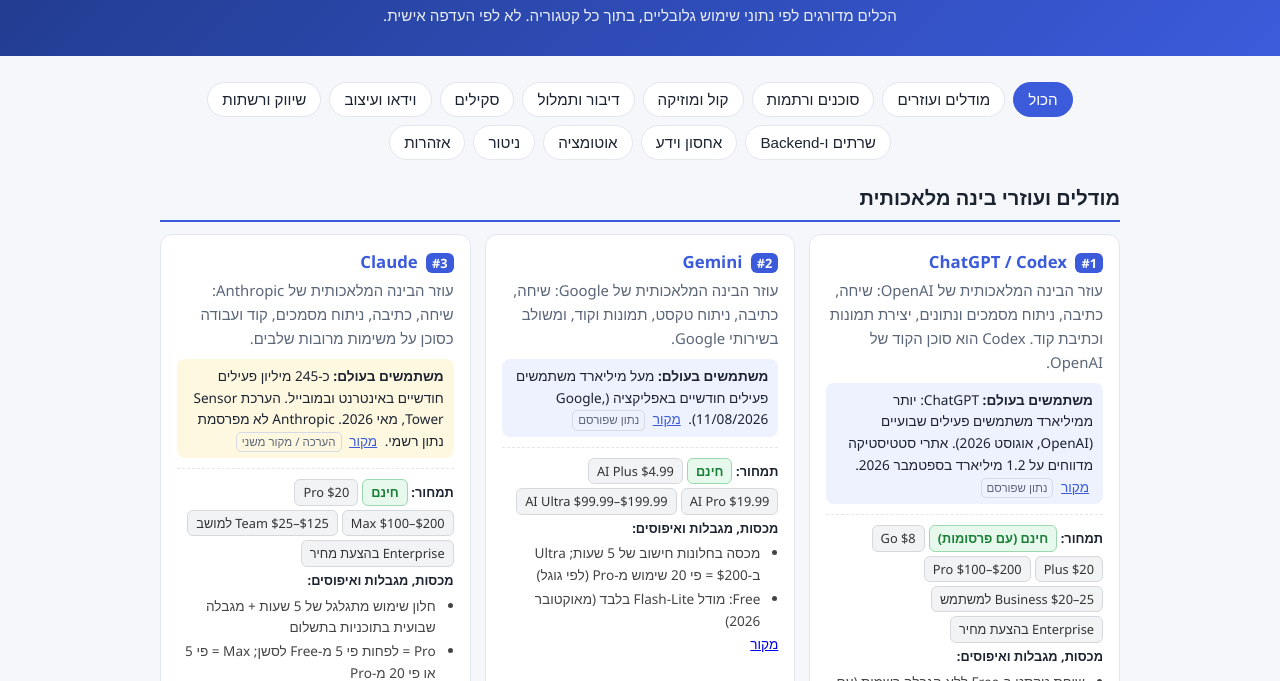
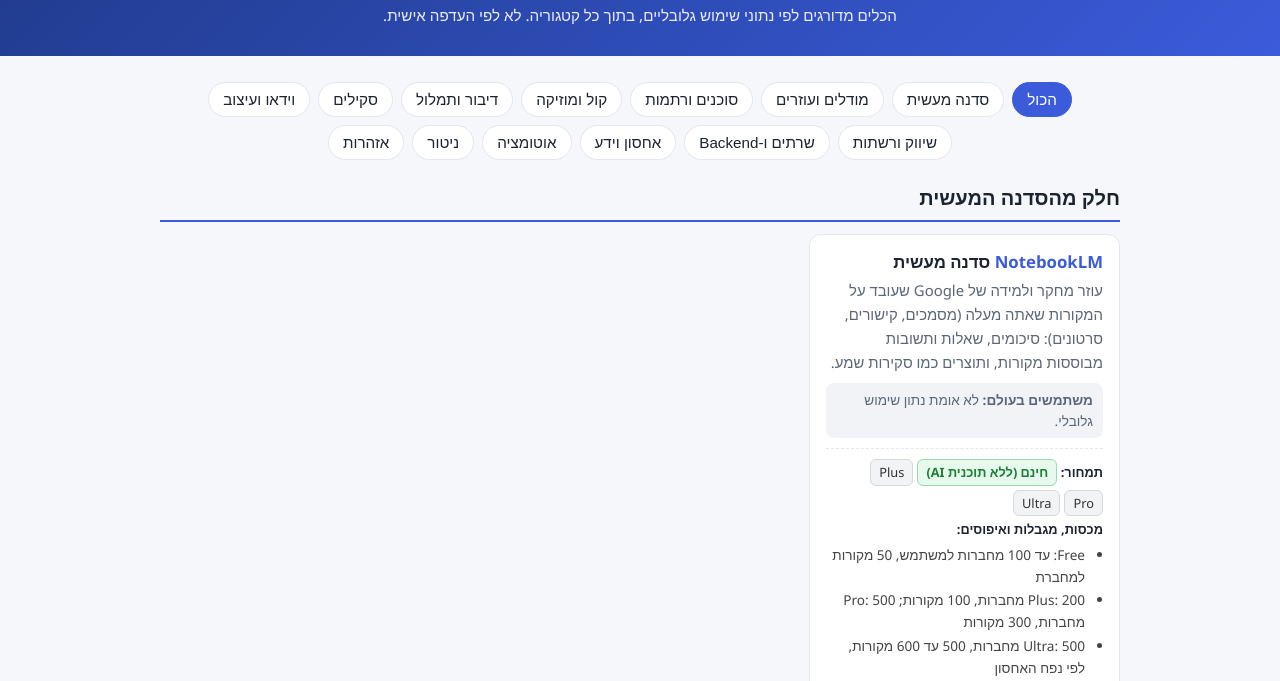
Before and after one commit to shaharprod/shaharprod.github.io, a plain HTML site: page ai-tools-ranking/index.html in a window 1280 px wide. Shown: the part 119-800 px from the top of the page. Drawn offline with Linux system fonts and the light colour scheme.

Commit message:
Add NotebookLM at top as part of the practical workshop
Co-Authored-By: Claude Sonnet 5.5 <noreply@anthropic.com>
Claude-Session: https://claude.ai/code/session_012HnVaanE9aZXRrQuM3kJ5S

```diff
--- a/ai-tools-ranking/index.html
+++ b/ai-tools-ranking/index.html
@@ -57,6 +57,13 @@
 
 <main>
   <div class="filters" id="filters"></div>
+
+  <section class="cat" data-cat="סדנה מעשית">
+    <h2>חלק מהסדנה המעשית</h2>
+    <div class="grid">
+      <div class="card"><h3><a href="https://notebooklm.google.com" target="_blank" rel="noopener">NotebookLM</a> <span class="tag">סדנה מעשית</span></h3><p>עוזר מחקר ולמידה של Google שעובד על המקורות שאתה מעלה (מסמכים, קישורים, סרטונים): סיכומים, שאלות ותשובות מבוססות מקורות, ותוצרים כמו סקירות שמע.</p><div class="users none"><strong>משתמשים בעולם:</strong> לא אומת נתון שימוש גלובלי.</div><div class="pr"><b>תמחור:</b> <span class="chip free">חינם (ללא תוכנית AI)</span><span class="chip ">Plus</span><span class="chip ">Pro</span><span class="chip ">Ultra</span><br><b>מכסות, מגבלות ואיפוסים:</b><ul class="lm"><li>Free: עד 100 מחברות למשתמש, 50 מקורות למחברת</li><li>Plus: 200 מחברות, 100 מקורות; Pro: 500 מחברות, 300 מקורות</li><li>Ultra: 500 מחברות, 500 עד 600 מקורות, לפי נפח האחסון</li><li>המכסות היומיות מתאפסות אחרי 24 שעות; המגבלות עשויות להשתנות</li><li>לא אומת: מחירי התוכניות ומכסות שיחה והשמעה יומיות, כי אינם בעמוד התמיכה</li></ul> <a class="src" href="https://support.google.com/notebooklm/answer/16213268" target="_blank" rel="noopener">מקור</a></div></div>
+    </div>
+  </section>
 
   <section class="cat" data-cat="מודלים ועוזרים">
     <h2>מודלים ועוזרי בינה מלאכותית</h2>
```
